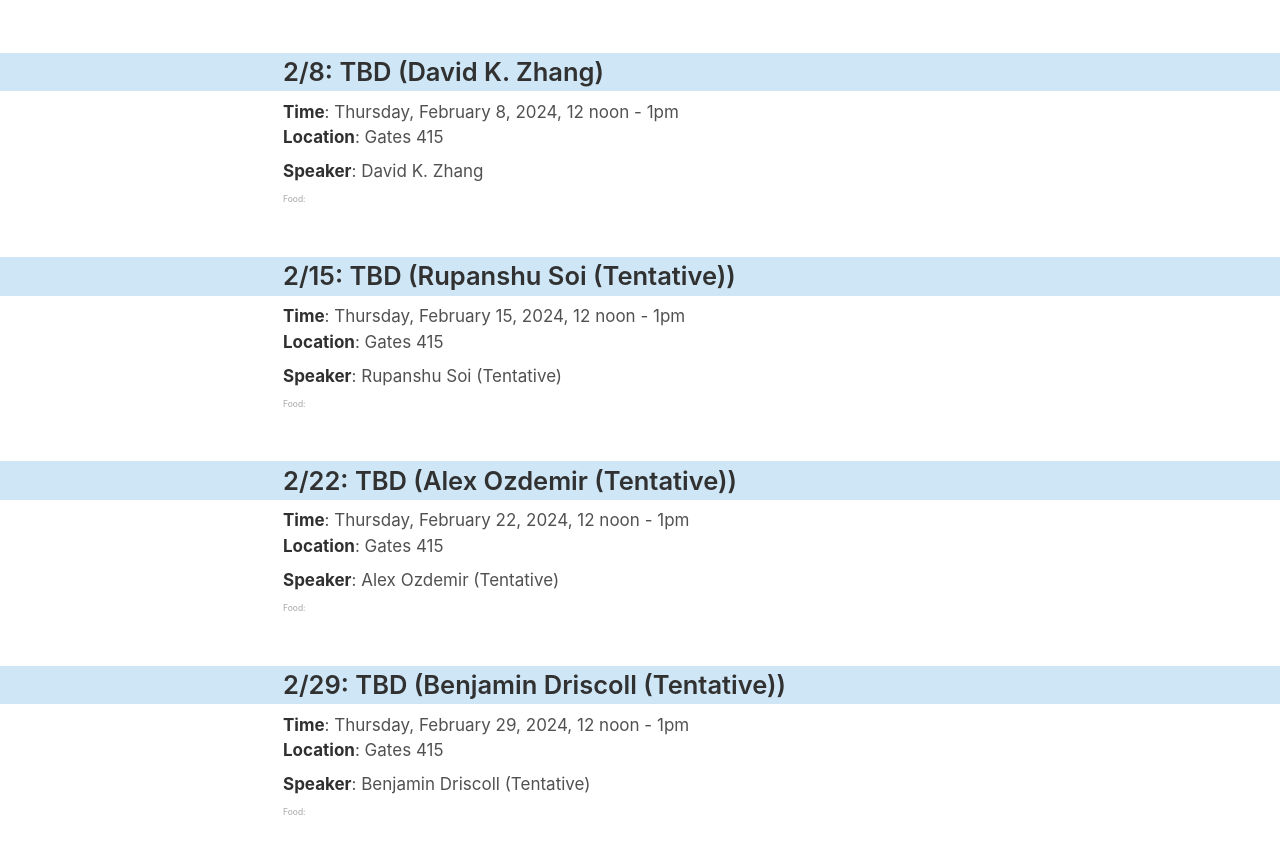
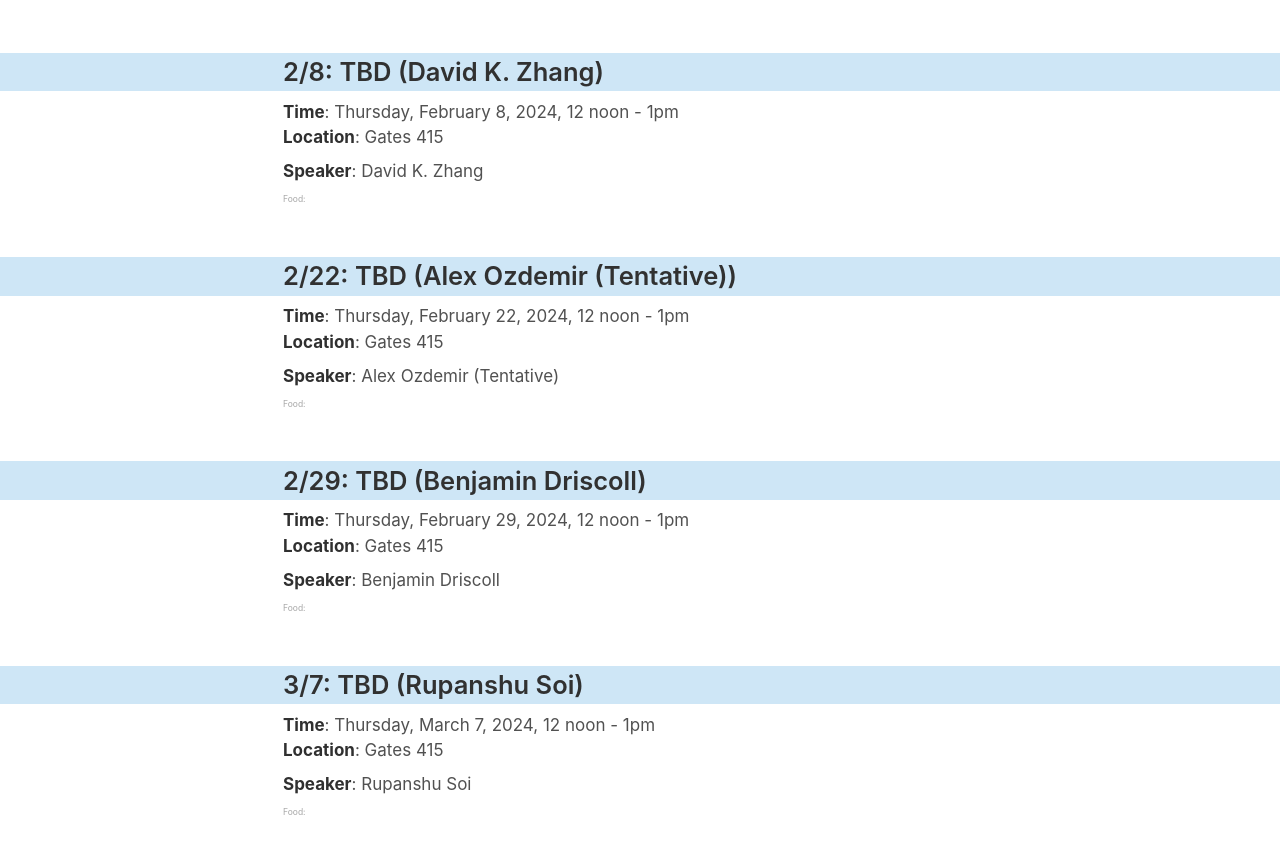
Before and after one commit to software-research-lunch/software-research-lunch.github.io, a Jekyll site: the page built from index.html, in a window 1280 px wide and 900 px high, scrolled down 1890 px. Shown: the top 854 px of the window. Built offline with Jekyll 4.4.1, drawn with Linux system fonts in a browser that asks for light colours.

Commit message:
move rupanshu

```diff
--- a/_data/schedule.yml
+++ b/_data/schedule.yml
@@ -71,11 +71,6 @@ https://github.com/S-LoRA/S-LoRA."
     title: ""
     speaker: "David K. Zhang"
     bio: ""
-  - date: "2024-02-15"
-    abstract: ""
-    title: ""
-    speaker: "Rupanshu Soi (Tentative)"
-    bio: ""
   - date: "2024-02-22"
     abstract: ""
     title: ""
@@ -84,7 +79,12 @@ https://github.com/S-LoRA/S-LoRA."
   - date: "2024-02-29"
     abstract: ""
     title: ""
-    speaker: "Benjamin Driscoll (Tentative)"
+    speaker: "Benjamin Driscoll"
+    bio: ""
+  - date: "2024-03-07"
+    abstract: ""
+    title: ""
+    speaker: "Rupanshu Soi"
     bio: ""
       # - date: "2024-02-21"
       #   abstract: ""
```
